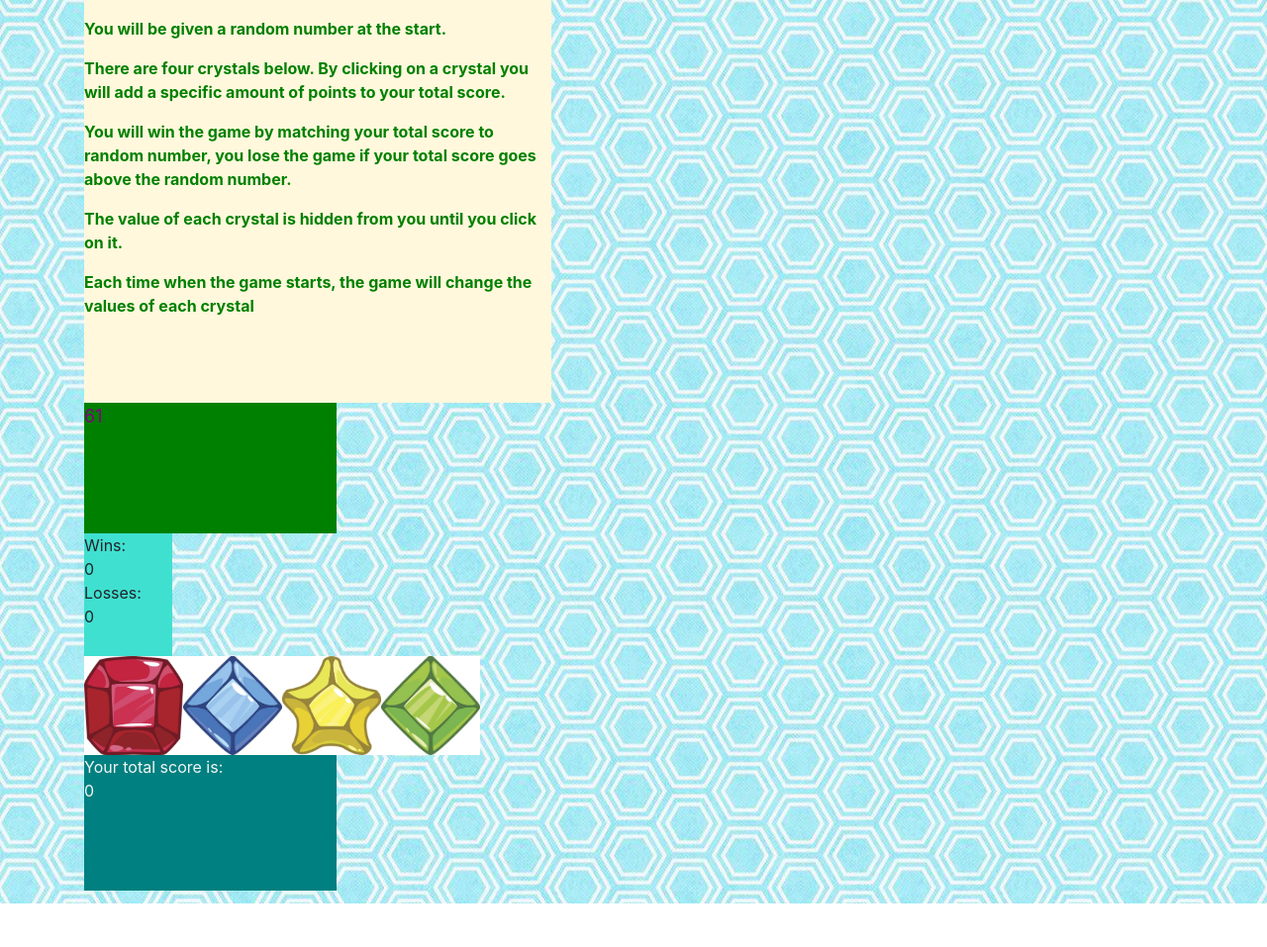
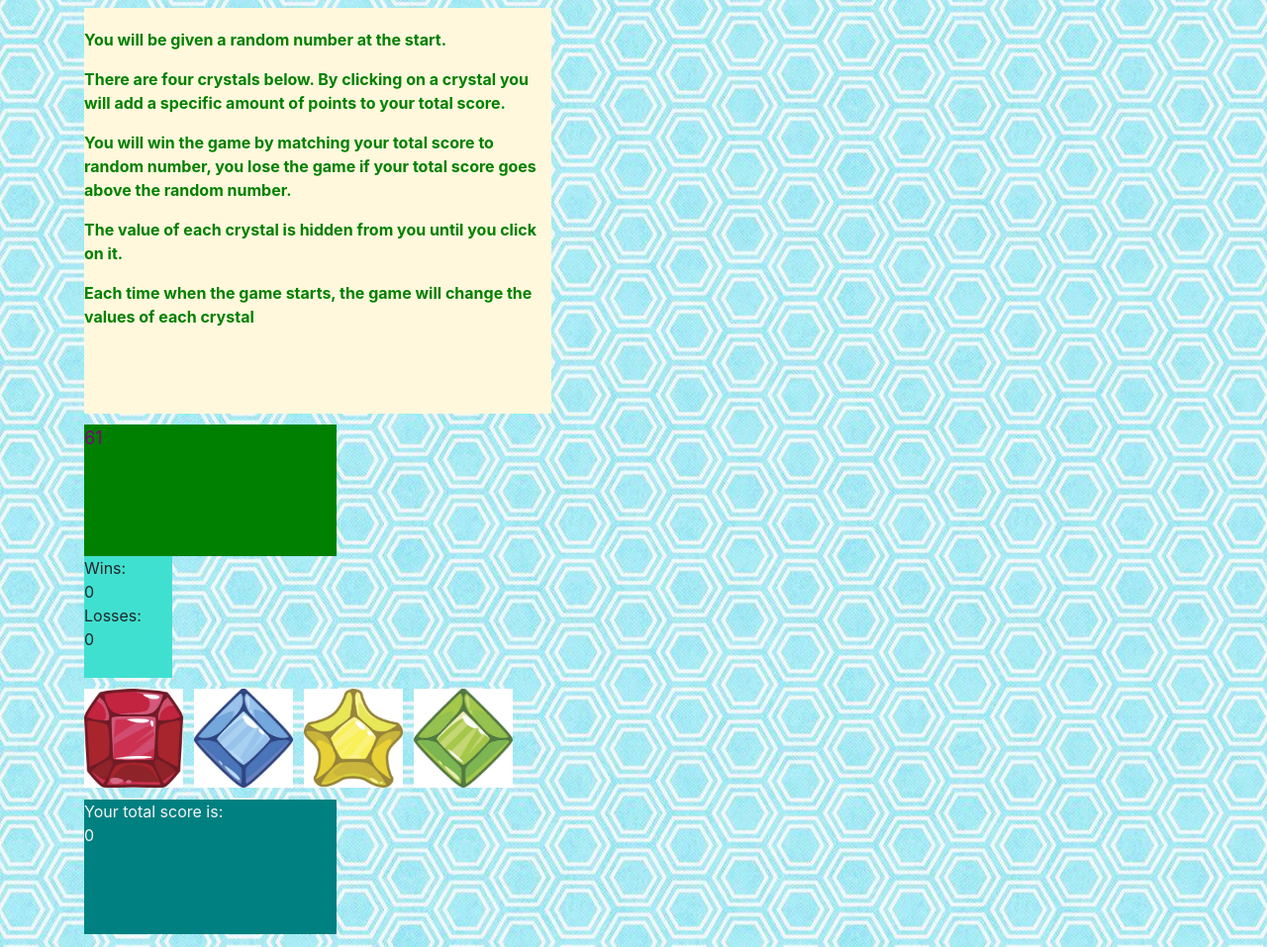
Before and after one commit to sherriejudy/gem-game, a plain HTML site: page index.html in a window 1280 px wide. Shown: the part 94-1051 px from the top of the page at 99% size. Before the commit the page ends 1007 px from the top, so only its background shows below. Drawn offline with nearby package versions, Linux system fonts and the light colour scheme.

Commit message:
more css

```diff
--- a/assets/css/style.css
+++ b/assets/css/style.css
@@ -1,6 +1,8 @@
 img {
   width: 100px;
   height: 100px;
+  margin-bottom: 1%;
+  margin-right: 1%;
 }
 body {
   background-image: url("../images/background.jpeg");
@@ -21,6 +23,7 @@ body {
   color: whitesmoke;
   padding-top: 1%;
   padding-bottom: 1%;
+  margin-bottom: 1%;
 }
 
 #paragraph {
@@ -29,6 +32,7 @@ body {
   padding: 20px 0 70px 0;
   color: green;
   font-weight: bold;
+  margin-bottom: 1%;
 }
 #random {
   background-color: green;
@@ -44,6 +48,7 @@ body {
   width: 8%;
   padding-top: 2.5%;
   padding-bottom: 2.5%;
+  margin-bottom: 1%;
 }
 #finalText {
   background-color: #008080;
```
